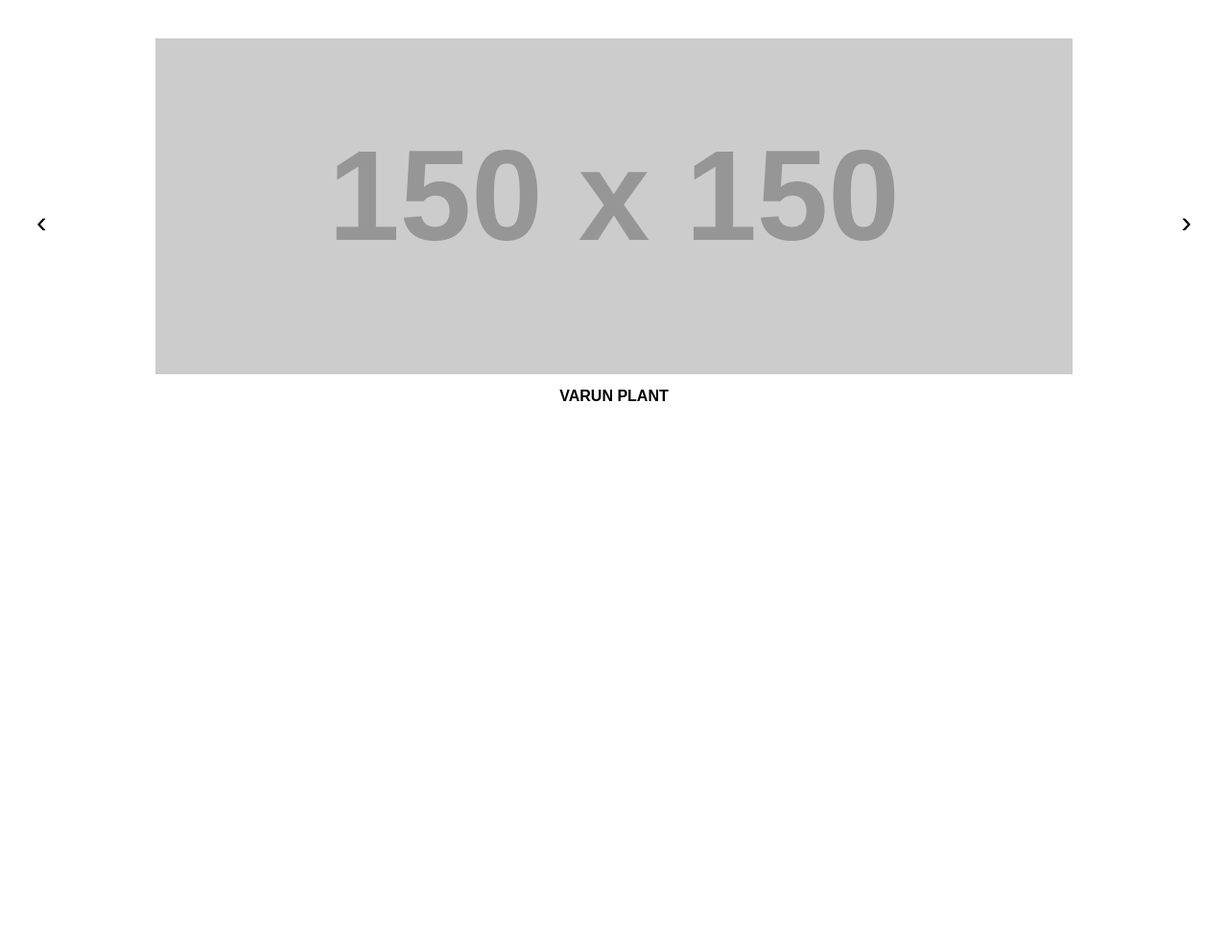
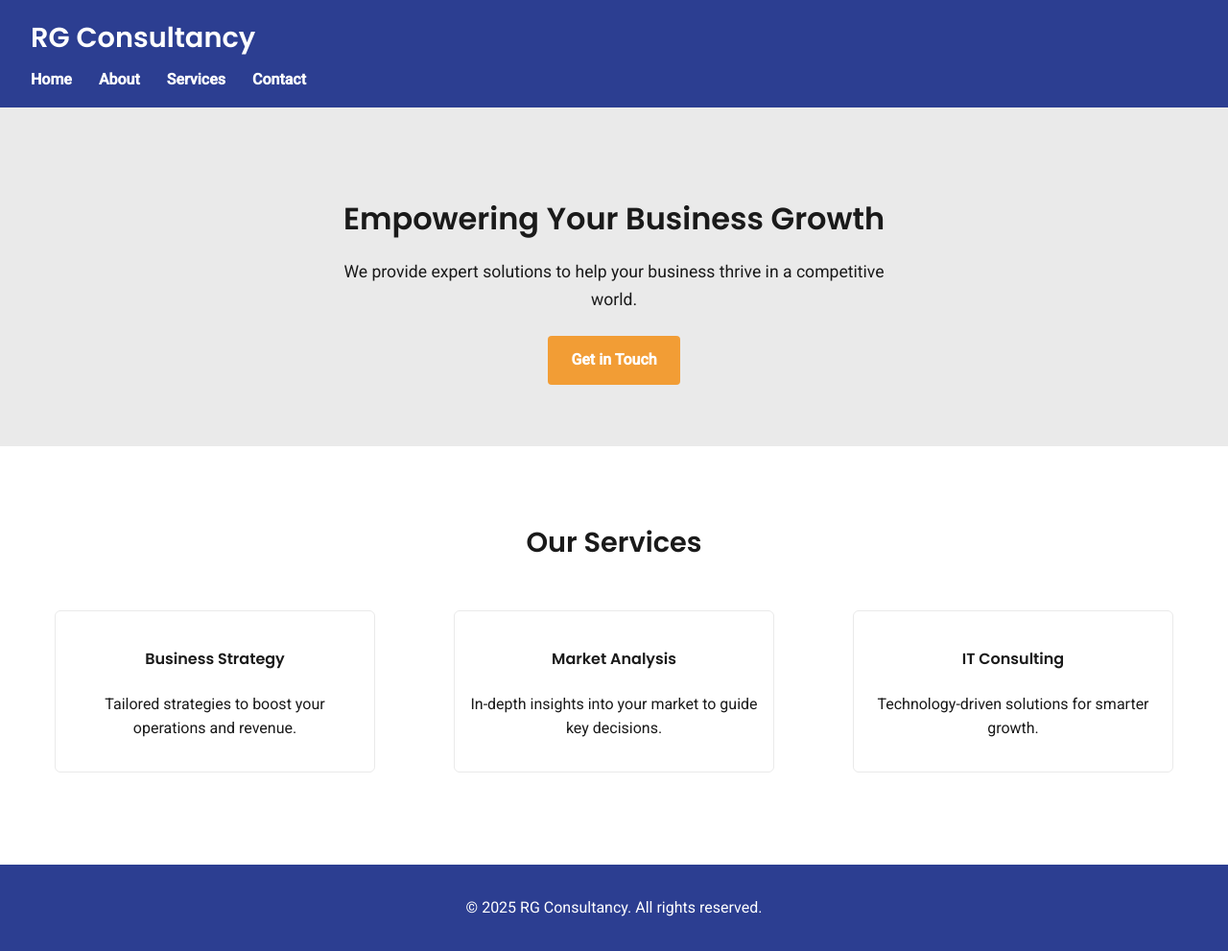
Before and after one commit to AdityaGoyal1505/styling, a plain HTML site: page index.html in a window 1280 px wide. Shown: the whole page at 96% size. Before the commit the page ends 800 px from the top, so only its background shows below. Drawn offline with Linux system fonts and the light colour scheme; placeholder pictures from the web are drawn by us.

Commit message:
Update index.html

```diff
--- a/index.html
+++ b/index.html
@@ -1,40 +1,159 @@
 <!DOCTYPE html>
 <html lang="en">
 <head>
-    <meta charset="UTF-8">
-    <meta name="viewport" content="width=device-width, initial-scale=1.0">
-    <title>Plant Carousel</title>
-    <link rel="stylesheet" href="style.css">
+  <meta charset="UTF-8" />
+  <meta name="viewport" content="width=device-width, initial-scale=1.0"/>
+  <title>Consultancy Website</title>
+
+  <!-- Google Fonts -->
+  <link href="https://fonts.googleapis.com/css2?family=Poppins:wght@400;600&family=Roboto:wght@300;400;500&display=swap" rel="stylesheet">
+
+  <style>
+    :root {
+      --primary: #2C3E91;
+      --secondary: #EAEAEA;
+      --accent: #F29D35;
+      --background: #FFFFFF;
+      --text: #1A1A1A;
+    }
+
+    body {
+      margin: 0;
+      font-family: 'Roboto', sans-serif;
+      background-color: var(--background);
+      color: var(--text);
+      line-height: 1.6;
+    }
+
+    h1, h2, h3, h4 {
+      font-family: 'Poppins', sans-serif;
+    }
+
+    header {
+      background-color: var(--primary);
+      color: white;
+      padding: 1rem 2rem;
+    }
+
+    header h1 {
+      margin: 0;
+      font-size: 1.8rem;
+    }
+
+    nav {
+      margin-top: 0.5rem;
+    }
+
+    nav a {
+      color: white;
+      margin-right: 1.5rem;
+      text-decoration: none;
+      font-weight: bold;
+    }
+
+    .hero {
+      background-color: var(--secondary);
+      padding: 4rem 2rem;
+      text-align: center;
+    }
+
+    .hero h2 {
+      font-size: 2rem;
+      margin-bottom: 1rem;
+    }
+
+    .hero p {
+      font-size: 1.1rem;
+      max-width: 600px;
+      margin: auto;
+    }
+
+    .btn {
+      display: inline-block;
+      margin-top: 1.5rem;
+      background-color: var(--accent);
+      color: white;
+      padding: 0.8rem 1.5rem;
+      border-radius: 4px;
+      text-decoration: none;
+      font-weight: bold;
+    }
+
+    .services {
+      padding: 3rem 2rem;
+      background-color: var(--background);
+      text-align: center;
+    }
+
+    .services h3 {
+      font-size: 1.8rem;
+      margin-bottom: 2rem;
+    }
+
+    .service-item {
+      max-width: 300px;
+      margin: 1rem auto;
+      padding: 1rem;
+      border: 1px solid var(--secondary);
+      border-radius: 6px;
+    }
+
+    footer {
+      background-color: var(--primary);
+      color: white;
+      text-align: center;
+      padding: 1rem;
+      margin-top: 2rem;
+    }
+
+    @media (min-width: 768px) {
+      .services-container {
+        display: flex;
+        justify-content: center;
+        gap: 2rem;
+      }
+    }
+  </style>
 </head>
 <body>
 
-<div class="carousel">
-    <button class="arrow arrow-left" onclick="moveSlide(-1)">&#8249;</button>
-    <div class="container">
-        <div class="slider" id="slider">
-            <div class="slide">
-                <img src="https://via.placeholder.com/150" alt="Varun Plant">
-                <div class="caption">VARUN PLANT</div>
-            </div>
-            <div class="slide">
-                <img src="https://via.placeholder.com/150" alt="Tamalpatra">
-                <div class="caption">TAMALPATRA</div>
-            </div>
-            <div class="slide">
-                <img src="https://via.placeholder.com/150" alt="Shalai Guggal">
-                <div class="caption">SHALAI GUGGAL</div>
-            </div>
-            <div class="slide">
-                <img src="https://via.placeholder.com/150" alt="Pippali Plant">
-                <div class="caption">PIPPALI PLANT</div>
-            </div>
-        </div>
+  <header>
+    <h1>RG Consultancy</h1>
+    <nav>
+      <a href="#">Home</a>
+      <a href="#">About</a>
+      <a href="#">Services</a>
+      <a href="#">Contact</a>
+    </nav>
+  </header>
+
+  <section class="hero">
+    <h2>Empowering Your Business Growth</h2>
+    <p>We provide expert solutions to help your business thrive in a competitive world.</p>
+    <a href="#" class="btn">Get in Touch</a>
+  </section>
+
+  <section class="services">
+    <h3>Our Services</h3>
+    <div class="services-container">
+      <div class="service-item">
+        <h4>Business Strategy</h4>
+        <p>Tailored strategies to boost your operations and revenue.</p>
+      </div>
+      <div class="service-item">
+        <h4>Market Analysis</h4>
+        <p>In-depth insights into your market to guide key decisions.</p>
+      </div>
+      <div class="service-item">
+        <h4>IT Consulting</h4>
+        <p>Technology-driven solutions for smarter growth.</p>
+      </div>
     </div>
-    <button class="arrow arrow-right" onclick="moveSlide(1)">&#8250;</button>
-</div>
+  </section>
 
-<script src="script.js">
-</script>
+  <footer>
+    <p>&copy; 2025 RG Consultancy. All rights reserved.</p>
+  </footer>
 
 </body>
 </html>
```
